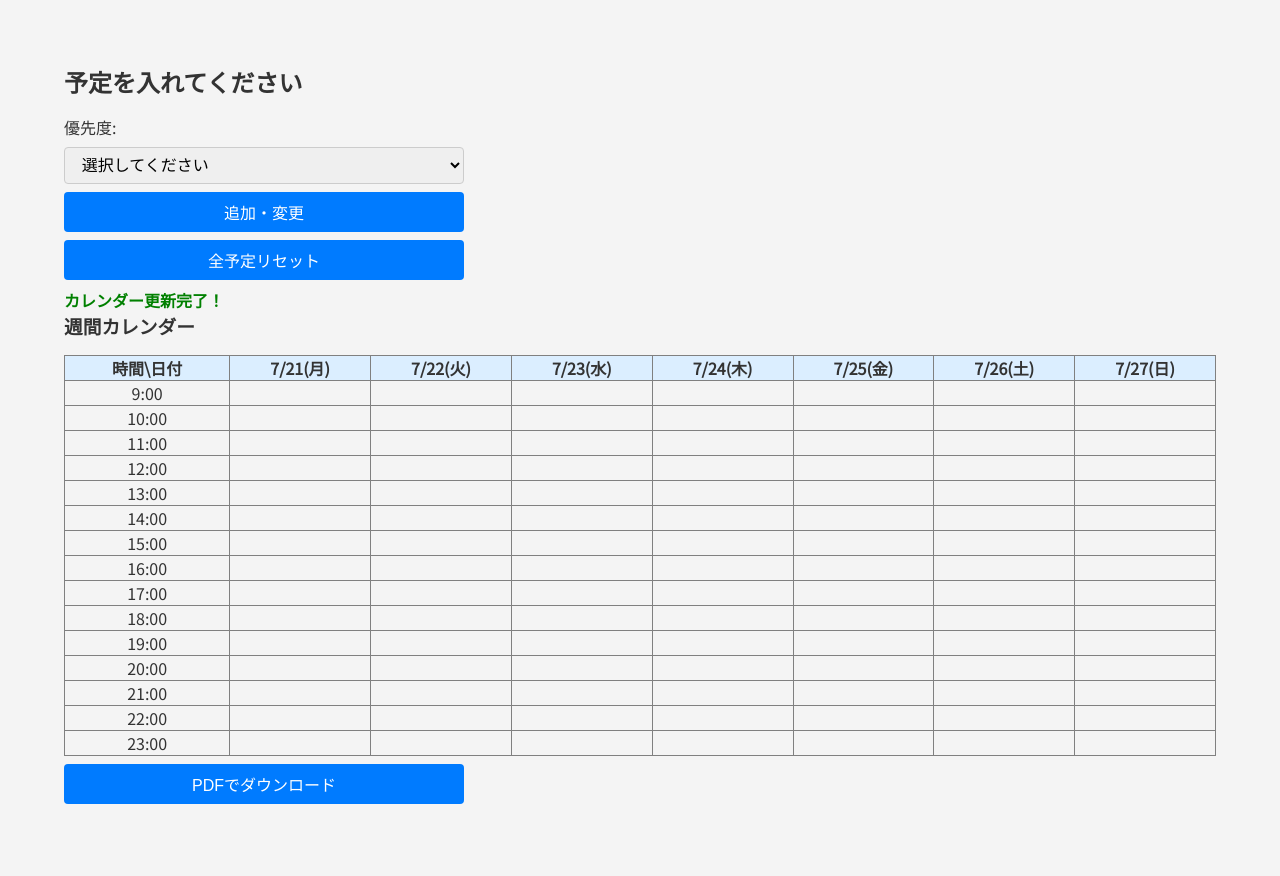
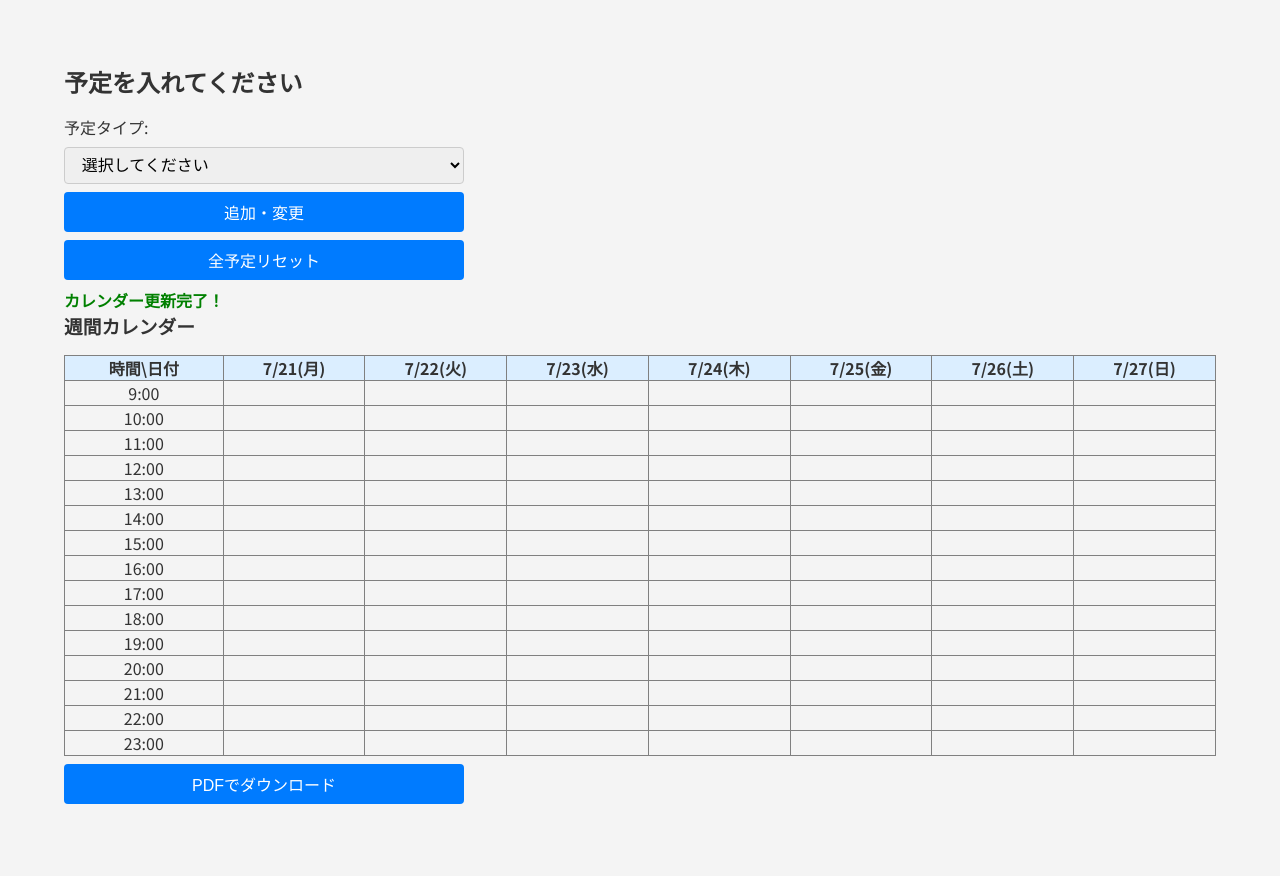
Before and after one commit to yoguze/weekly-scheduling, a Flask app: page / in a window 1280 px wide. Run offline with Flask 3, Linux system fonts and the light colour scheme.

Commit message:
first commit

```diff
--- a/app.py
+++ b/app.py
@@ -1,18 +1,14 @@
+# ✅ 修正済み app.py
 from flask import Flask, render_template, request, jsonify, send_file
 from datetime import datetime, timedelta
 import random
 import io
 import os
+import pdfkit
 
 app = Flask(__name__)
 
-USE_PDFKIT = os.getenv('USE_PDFKIT', 'False') == 'True'
-
-if USE_PDFKIT:
-    import pdfkit
-    pdfkit_config = pdfkit.configuration(wkhtmltopdf=r'C:\Users\numan\weekly-scheduling\wkhtmltopdf\bin\wkhtmltopdf.exe')
-else:
-    from weasyprint import HTML,CSS
+pdfkit_config = pdfkit.configuration(wkhtmltopdf=r'C:\Users\numan\weekly-scheduling\wkhtmltopdf\bin\wkhtmltopdf.exe')
 
 calendar_events = []
 flexible_event_pool = []
@@ -23,13 +19,16 @@
         return None
 
     delta_days = (event['deadline'] - today).days
-    candidate_days = [(today + timedelta(days=i)).strftime("%Y-%m-%d") for i in range(delta_days + 1)]
+    candidate_days = [(today + timedelta(days=i)).strftime("%Y-%m-%d") for i in range(1,delta_days + 1)]
 
     for date in candidate_days:
-        available_hours = [h for h in range(9, 24 - event['hours'] + 1) if not any(
-            e['date'] == date and not (e['end_hour'] <= h or e['hour'] >= h + event['hours'])
-            for e in calendar_events
-        )]
+        available_hours = [
+            h for h in range(9, 24 - event['hours'] + 1)
+            if not any(
+                e['date'] == date and not (e['end_hour'] <= h or e['hour'] >= h + event['hours'])
+                for e in calendar_events
+            )
+        ]
         if available_hours:
             selected_hour = random.choice(available_hours)
             return {
@@ -38,7 +37,6 @@
                 "hour": selected_hour,
                 "end_hour": selected_hour + event['hours'] - 1,
                 "fixed": False,
-                "priority": event['priority'],
                 "deadline": event['deadline'],
                 "added_at": event['added_at']
             }
@@ -48,9 +46,7 @@
     global calendar_events
     calendar_events = [e for e in calendar_events if e['fixed']]
 
-    sorted_pool = sorted(flexible_event_pool, key=lambda e: (-e['priority'], e['deadline'], e['added_at']))
-
-    for event in sorted_pool:
+    for event in flexible_event_pool:
         assigned = assign_flexible_event(event)
         if assigned:
             calendar_events.append(assigned)
@@ -99,7 +95,6 @@
     flexible_event_pool.append({
         "title": title,
         "hours": hours,
-        "priority": 3,
         "deadline": deadline,
         "added_at": datetime.now()
     })
@@ -109,6 +104,8 @@
 
 @app.route('/add_fixed', methods=['POST'])
 def add_fixed():
+    global calendar_events  # ← ここに移動！
+
     data = request.get_json()
     title = data.get('taskTitle')
     fixed_date = data.get('fixedDate')
@@ -124,6 +121,14 @@
     ):
         return jsonify({"message": "この時間帯にはすでに固定予定が登録されています。"})
 
+    calendar_events = [
+        e for e in calendar_events if not (
+            e['date'] == fixed_date and
+            not (e['end_hour'] <= start_hour or e['hour'] >= end_hour) and
+            not e['fixed']
+        )
+    ]
+
     calendar_events.append({
         "title": title,
         "date": fixed_date,
@@ -131,6 +136,8 @@
         "end_hour": end_hour,
         "fixed": True
     })
+
+    reschedule_flexible_events()
     return jsonify({"message": "固定予定を追加しました。"})
 
 @app.route('/get_calendar')
@@ -147,11 +154,12 @@
 def download_pdf():
     html_content = generate_calendar_html(calendar_events)
 
-    if USE_PDFKIT:
-        options = {'encoding': "UTF-8"}
-        pdf = pdfkit.from_string(html_content, False, configuration=pdfkit_config, options=options)
-    else:
-        pdf = HTML(string=html_content).write_pdf(stylesheets=[CSS(string='body{font-family: Noto Sans JP}')])
+    options = {
+        'encoding': "UTF-8",
+        'enable-local-file-access': None
+    }
+
+    pdf = pdfkit.from_string(html_content, False, configuration=pdfkit_config, options=options)
 
     return send_file(
         io.BytesIO(pdf),
@@ -161,4 +169,6 @@
     )
 
 if __name__ == '__main__':
-    app.run(debug=True, host='0.0.0.0', port=10000)
+    port = int(os.getenv('FLASK_RUN_PORT', 5001))
+    debug_mode = os.getenv('FLASK_DEBUG', 'True') == 'True'
+    app.run(debug=debug_mode, host='0.0.0.0', port=port)
--- a/static/script.js
+++ b/static/script.js
@@ -7,13 +7,13 @@
 };
 
 function toggleForm() {
-    const priority = parseInt(document.getElementById("priority").value);
+    const type = document.getElementById("planType").value;
     document.getElementById("flexibleForm").classList.add("hidden");
     document.getElementById("fixedForm").classList.add("hidden");
 
-    if (priority >= 1 && priority <= 5) {
+    if (type === "flexible") {
         document.getElementById("flexibleForm").classList.remove("hidden");
-    } else if (priority === 6) {
+    } else if (type === "fixed") {
         document.getElementById("fixedForm").classList.remove("hidden");
     }
 }
@@ -35,14 +35,14 @@
 }
 
 function submitForm() {
-    const priority = parseInt(document.getElementById("priority").value);
+    const type = document.getElementById("planType").value;
 
-    if (priority >= 1 && priority <= 5) {
+    if (type === "flexible") {
         handleFlexible();
-    } else if (priority === 6) {
+    } else if (type === "fixed") {
         handleFixed();
     } else {
-        setLog("優先度を選んでください。", "error");
+        setLog("予定タイプを選んでください。", "error");
     }
 }
 
@@ -56,6 +56,8 @@
         return;
     }
 
+    unsavedChanges = true;
+
     fetch("/add_flexible", {
         method: "POST",
         headers: { 'Content-Type': 'application/json' },
@@ -67,8 +69,6 @@
             fetchCalendar();
             unsavedChanges = false;
         });
-
-    unsavedChanges = true;
 }
 
 function handleFixed() {
@@ -87,6 +87,8 @@
         return;
     }
 
+    unsavedChanges = true;
+
     fetch("/add_fixed", {
         method: "POST",
         headers: { 'Content-Type': 'application/json' },
@@ -98,8 +100,6 @@
             fetchCalendar();
             unsavedChanges = false;
         });
-
-    unsavedChanges = true;
 }
 
 function setLog(message, type) {
--- a/templates/index.html
+++ b/templates/index.html
@@ -5,22 +5,20 @@
     <meta name="viewport" content="width=device-width, initial-scale=1.0">
     <title>AIスケジューラー - 予定管理</title>
     <link rel="stylesheet" href="{{ url_for('static', filename='style.css') }}">
-    <link href="https://fonts.googleapis.com/css2?family=Noto+Sans+JP&display=swap" rel="stylesheet">
+    <link rel="preconnect" href="https://fonts.googleapis.com">
+    <link rel="preconnect" href="https://fonts.gstatic.com" crossorigin>
+    <link href="https://fonts.googleapis.com/css2?family=Kosugi+Maru&family=Noto+Sans+JP:wght@100..900&display=swap" rel="stylesheet">
     <script defer src="{{ url_for('static', filename='script.js') }}"></script>
 </head>
 <body>
 
 <h2>予定を入れてください</h2>
 
-<label for="priority">優先度:</label>
-<select id="priority" onchange="toggleForm()">
+<label for="planType">予定タイプ:</label>
+<select id="planType" onchange="toggleForm()">
     <option value="">選択してください</option>
-    <option value="1">1 - 優先度低</option>
-    <option value="2">2 - やや低</option>
-    <option value="3">3 - 普通</option>
-    <option value="4">4 - やや高</option>
-    <option value="5">5 - 高</option>
-    <option value="6">6 - 固定予定（変更不可）</option>
+    <option value="flexible">柔軟予定</option>
+    <option value="fixed">固定予定</option>
 </select>
 
 <div id="flexibleForm" class="hidden">
@@ -52,8 +50,8 @@
     </select>
 </div>
 
-<button onclick="submitForm()">追加・変更</button>
-<button onclick="resetAllEvents()">全予定リセット</button>
+<button type="button" onclick="submitForm()">追加・変更</button>
+<button type="button" onclick="resetAllEvents()">全予定リセット</button>
 
 <div id="log"></div>
 
```
